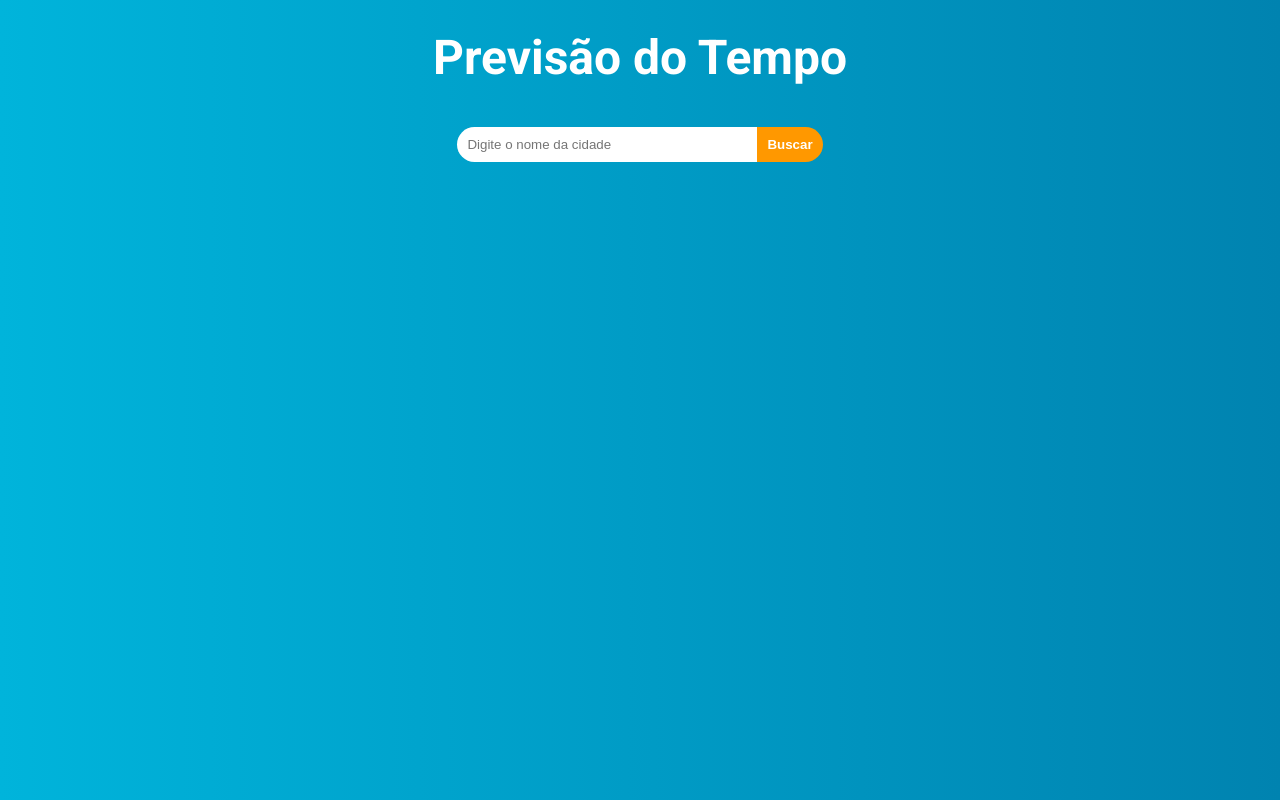
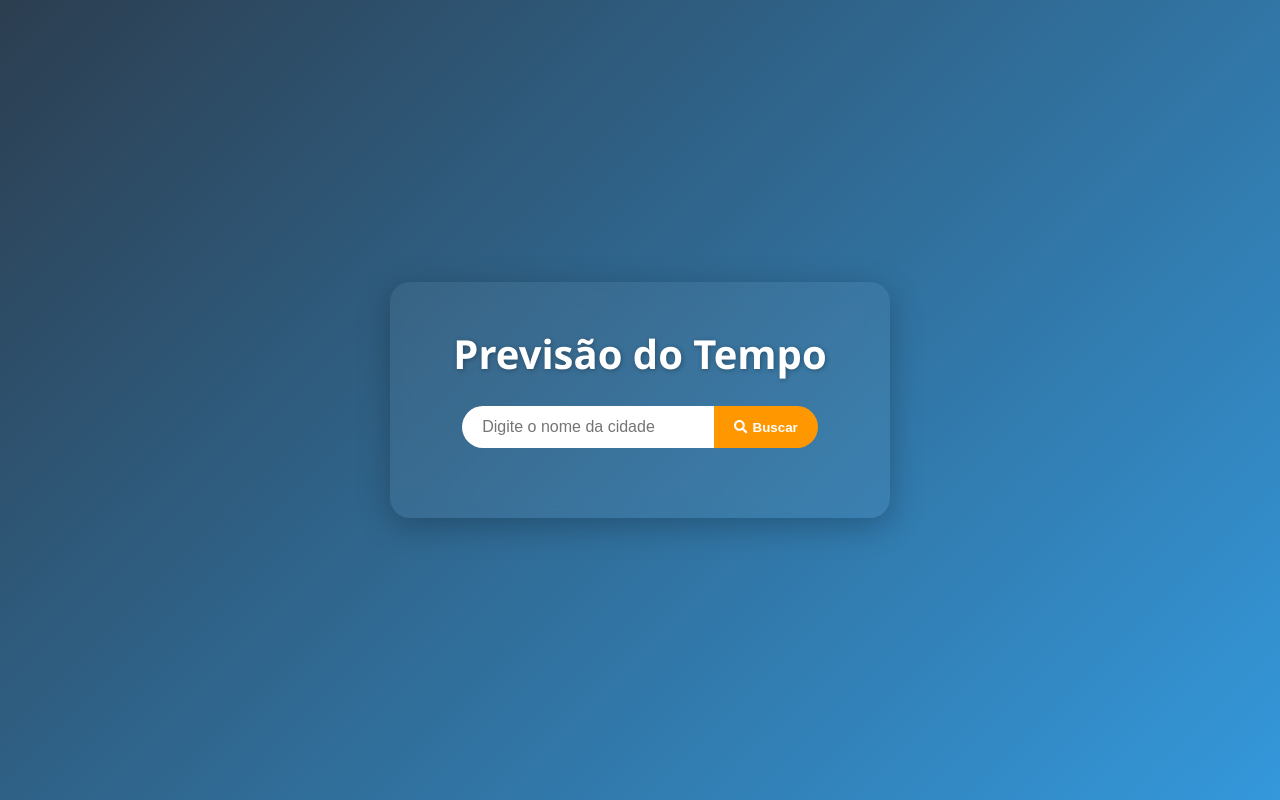
Before and after one commit to Carlamagalhaes1/previs-o-de-tempo, a React (Vite) app: page / in a window 1280 px wide. Built offline with nearby package versions, Linux system fonts and the light colour scheme.

Commit message:
tela de inicio

```diff
--- a/package.json
+++ b/package.json
@@ -12,7 +12,8 @@
   "dependencies": {
     "axios": "^1.8.3",
     "react": "^19.0.0",
-    "react-dom": "^19.0.0"
+    "react-dom": "^19.0.0",
+    "react-icons": "^5.5.0"
   },
   "devDependencies": {
     "@eslint/js": "^9.21.0",
--- a/src/App.css
+++ b/src/App.css
@@ -1,38 +1,92 @@
-.container {
-    max-width: 1000px;
-    padding: 20px;
-    margin: 0 auto;
-    text-align: center;
-
+/* Reset básico */
+* {
+  margin: 0;
+  padding: 0;
+  box-sizing: border-box;
 }
 
-h1 {
-    font-size: 3rem;
-    color: #ffff;
+body {
+  font-family: 'Segoe UI', Tahoma, Geneva, Verdana, sans-serif;
+  background: linear-gradient(135deg, #2c3e50, #3498db);
+  min-height: 100vh;
+  display: flex;
+  justify-content: center;
+  align-items: center;
+  color: white;
+  padding: 20px;
+}
+
+.container {
+  background: rgba(255, 255, 255, 0.05);
+  backdrop-filter: blur(10px);
+  padding: 40px;
+  border-radius: 20px;
+  box-shadow: 0 8px 32px rgba(0, 0, 0, 0.25);
+  text-align: center;
+  width: 500px;
+  max-width: 600px;
+}
+
+.title {
+  font-size: 2.5rem;
+  margin-bottom: 20px;
+  font-weight: 600;
+  color: #ffffff;
+  text-shadow: 1px 1px 5px rgba(0,0,0,0.3);
+}
+
+.search-box {
+  display: flex;
+  justify-content: center;
+  margin-bottom: 30px;
+  flex-wrap: wrap;
 }
 
 input {
-    padding: 10px;
-    border-radius: 20px 0 0 20px;
-    border: none;
-    width: 60% ;
-    max-width: 300px;
-    outline: none;
-    margin-top: 30px;
+  padding: 12px 20px;
+  border-radius: 30px 0 0 30px;
+  border: none;
+  width: 60%;
+  max-width: 300px;
+  font-size: 1rem;
+  outline: none;
+  transition: 0.3s ease;
+}
 
-
+input:focus {
+  box-shadow: 0 0 5px #3498db;
 }
 
 button {
-    background-color: #ff9800 ;
-    border: 0;
-    padding: 10px;
-    border-radius: 0 20px 20px 0;
-    cursor: pointer;
-    color: #fff;
-    font-weight: bold;
+  background-color: #ff9800;
+  padding: 12px 20px;
+  border: none;
+  border-radius: 0 30px 30px 0;
+  font-weight: bold;
+  color: white;
+  cursor: pointer;
+  transition: background 0.3s ease, transform 0.2s ease;
+  display: flex;
+  align-items: center;
+  gap: 5px;
 }
 
 button:hover {
-    background-color: #f57c00;
+  background-color: #f57c00;
+  transform: scale(1.05);
 }
+
+.loading,
+.error {
+  margin-top: 20px;
+  font-size: 1.2rem;
+  color: #ffd700;
+}
+
+.weather-card {
+  background: rgba(255, 255, 255, 0.1);
+  padding: 20px;
+  margin-top: 20px;
+  border-radius: 15px;
+  box-shadow: 0 4px 15px rgba(0,0,0,0.2);
+}
--- a/src/App.jsx
+++ b/src/App.jsx
@@ -3,6 +3,7 @@ import axios from 'axios';
 import './App.css';
 import WeatherInformations from './components/WeatherInformations/WeatherInformations';
 import WeatherInformations5Days from './components/WeatherInformations5Days/WeatherInformations5Days';
+import { FaSearch } from 'react-icons/fa';
 
 function App() {
   const [weather, setWeather] = useState();
@@ -49,7 +50,9 @@ function App() {
           type="text"
           placeholder="Digite o nome da cidade"
         />
-        <button onClick={searchCity}>Buscar</button>
+        <button onClick={searchCity}>
+          <FaSearch /> Buscar
+        </button>
       </div>
 
       {loading && <p className="loading">Carregando dados...</p>}
--- a/src/index.css
+++ b/src/index.css
@@ -4,6 +4,7 @@
     margin: 0;
     padding: 0;
     box-sizing: border-box;
+
 }
 
 body {
@@ -11,4 +12,6 @@ body {
     background: linear-gradient(to right, #00b4db, #0083b0);
     color: #333;
     line-height: 1.6;
+     overflow: hidden;
+
 }
```
Also changed, not shown: 1 other file (tests, documents, lock files or other folders).
